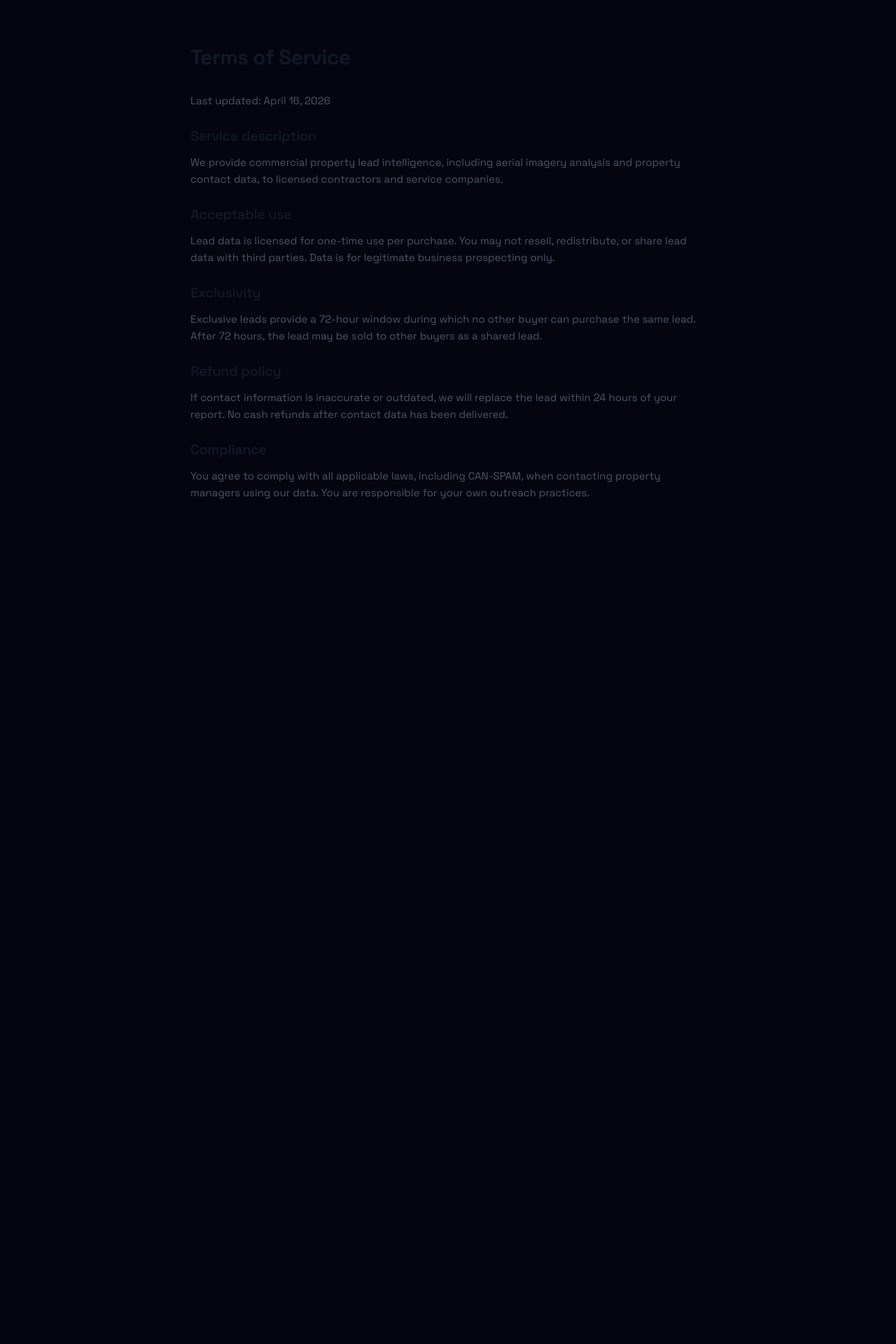
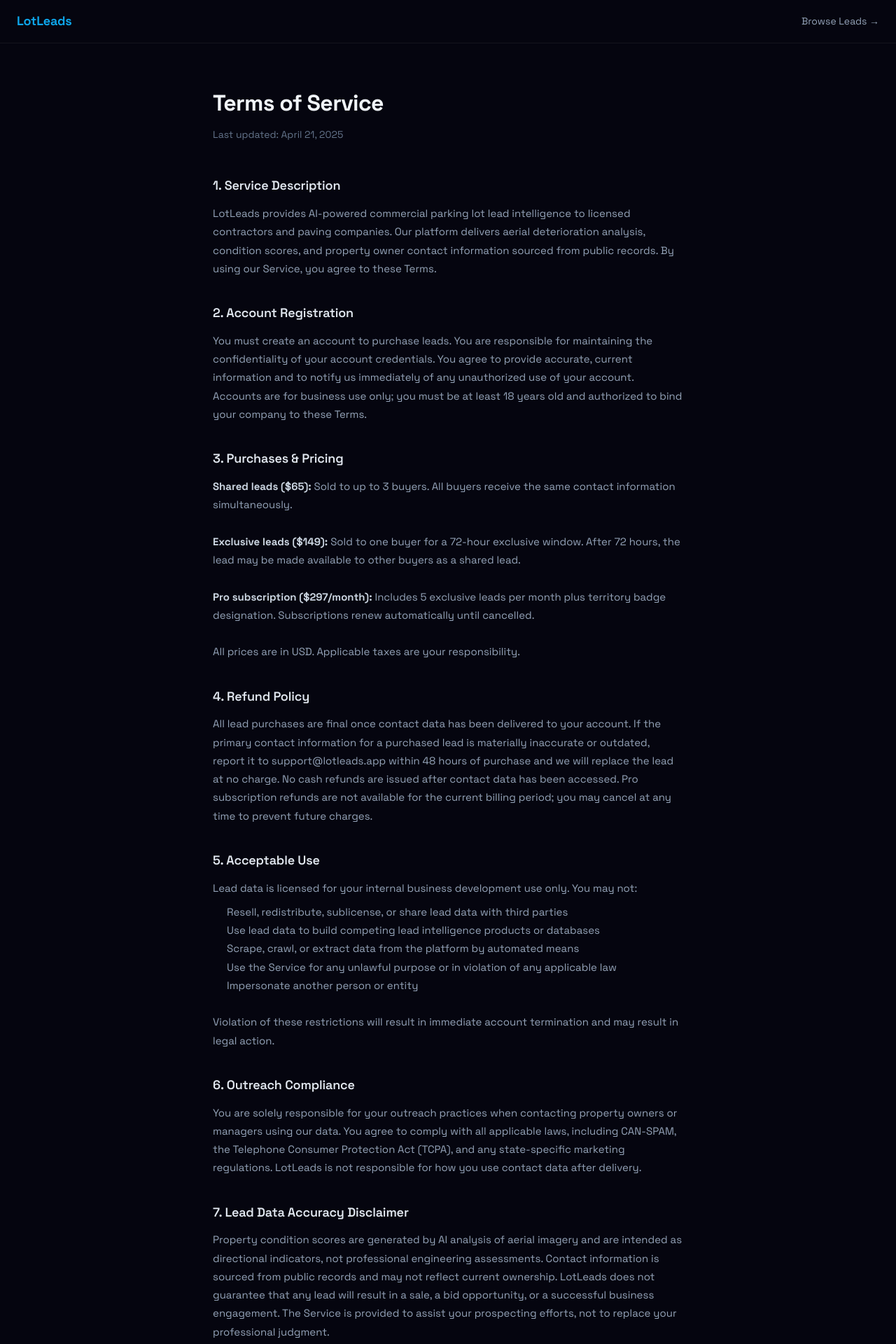
Before and after one commit to adrianmarcus360-wq/lotleads, a Next.js app: page /terms in a window 1280 px wide. Shown: the top 1920 px of the page at 70% size. Before the commit the page ends 800 px from the top, so only its background shows below. Built offline with nearby package versions, Linux system fonts and the light colour scheme.

Commit message:
feat: full terms of service with dark theme styling

```diff
--- a/src/app/terms/page.tsx
+++ b/src/app/terms/page.tsx
@@ -1,20 +1,101 @@
 export default function TermsPage() {
   return (
-    <div className="mx-auto max-w-3xl px-4 py-16">
-      <h1 className="mb-8 text-3xl font-bold text-gray-900">Terms of Service</h1>
-      <div className="prose prose-gray">
-        <p className="text-gray-600 mb-4">Last updated: {new Date().toLocaleDateString('en-US', { year: 'numeric', month: 'long', day: 'numeric' })}</p>
-        <h2 className="text-xl font-semibold text-gray-900 mt-6 mb-3">Service description</h2>
-        <p className="text-gray-600 mb-4">We provide commercial property lead intelligence, including aerial imagery analysis and property contact data, to licensed contractors and service companies.</p>
-        <h2 className="text-xl font-semibold text-gray-900 mt-6 mb-3">Acceptable use</h2>
-        <p className="text-gray-600 mb-4">Lead data is licensed for one-time use per purchase. You may not resell, redistribute, or share lead data with third parties. Data is for legitimate business prospecting only.</p>
-        <h2 className="text-xl font-semibold text-gray-900 mt-6 mb-3">Exclusivity</h2>
-        <p className="text-gray-600 mb-4">Exclusive leads provide a 72-hour window during which no other buyer can purchase the same lead. After 72 hours, the lead may be sold to other buyers as a shared lead.</p>
-        <h2 className="text-xl font-semibold text-gray-900 mt-6 mb-3">Refund policy</h2>
-        <p className="text-gray-600 mb-4">If contact information is inaccurate or outdated, we will replace the lead within 24 hours of your report. No cash refunds after contact data has been delivered.</p>
-        <h2 className="text-xl font-semibold text-gray-900 mt-6 mb-3">Compliance</h2>
-        <p className="text-gray-600 mb-4">You agree to comply with all applicable laws, including CAN-SPAM, when contacting property managers using our data. You are responsible for your own outreach practices.</p>
+    <div style={{ background: '#05050F', minHeight: '100vh', fontFamily: "'Space Grotesk', sans-serif" }}>
+      {/* Nav */}
+      <div style={{ borderBottom: '1px solid rgba(255,255,255,0.06)', padding: '16px 24px', display: 'flex', alignItems: 'center', justifyContent: 'space-between' }}>
+        <a href="/" style={{ color: '#0EA5E9', fontWeight: 700, textDecoration: 'none', fontSize: '18px', letterSpacing: '-0.01em' }}>LotLeads</a>
+        <a href="/leads" style={{ color: '#94a3b8', fontSize: '14px', textDecoration: 'none' }}>Browse Leads →</a>
+      </div>
+
+      {/* Content */}
+      <div style={{ maxWidth: '720px', margin: '0 auto', padding: '60px 24px 80px' }}>
+        <h1 style={{ fontSize: '32px', fontWeight: 700, color: '#f1f5f9', marginBottom: '8px', letterSpacing: '-0.02em' }}>Terms of Service</h1>
+        <p style={{ color: '#64748b', fontSize: '14px', marginBottom: '48px' }}>Last updated: April 21, 2025</p>
+
+        <Section title="1. Service Description">
+          LotLeads provides AI-powered commercial parking lot lead intelligence to licensed contractors and paving companies. Our platform delivers aerial deterioration analysis, condition scores, and property owner contact information sourced from public records. By using our Service, you agree to these Terms.
+        </Section>
+
+        <Section title="2. Account Registration">
+          You must create an account to purchase leads. You are responsible for maintaining the confidentiality of your account credentials. You agree to provide accurate, current information and to notify us immediately of any unauthorized use of your account. Accounts are for business use only; you must be at least 18 years old and authorized to bind your company to these Terms.
+        </Section>
+
+        <Section title="3. Purchases &amp; Pricing">
+          <strong style={{ color: '#cbd5e1' }}>Shared leads ($65):</strong> Sold to up to 3 buyers. All buyers receive the same contact information simultaneously.
+          <br /><br />
+          <strong style={{ color: '#cbd5e1' }}>Exclusive leads ($149):</strong> Sold to one buyer for a 72-hour exclusive window. After 72 hours, the lead may be made available to other buyers as a shared lead.
+          <br /><br />
+          <strong style={{ color: '#cbd5e1' }}>Pro subscription ($297/month):</strong> Includes 5 exclusive leads per month plus territory badge designation. Subscriptions renew automatically until cancelled.
+          <br /><br />
+          All prices are in USD. Applicable taxes are your responsibility.
+        </Section>
+
+        <Section title="4. Refund Policy">
+          All lead purchases are final once contact data has been delivered to your account. If the primary contact information for a purchased lead is materially inaccurate or outdated, report it to support@lotleads.app within 48 hours of purchase and we will replace the lead at no charge. No cash refunds are issued after contact data has been accessed. Pro subscription refunds are not available for the current billing period; you may cancel at any time to prevent future charges.
+        </Section>
+
+        <Section title="5. Acceptable Use">
+          Lead data is licensed for your internal business development use only. You may not:
+          <ul style={{ paddingLeft: '20px', marginTop: '8px' }}>
+            <li>Resell, redistribute, sublicense, or share lead data with third parties</li>
+            <li>Use lead data to build competing lead intelligence products or databases</li>
+            <li>Scrape, crawl, or extract data from the platform by automated means</li>
+            <li>Use the Service for any unlawful purpose or in violation of any applicable law</li>
+            <li>Impersonate another person or entity</li>
+          </ul>
+          <br />
+          Violation of these restrictions will result in immediate account termination and may result in legal action.
+        </Section>
+
+        <Section title="6. Outreach Compliance">
+          You are solely responsible for your outreach practices when contacting property owners or managers using our data. You agree to comply with all applicable laws, including CAN-SPAM, the Telephone Consumer Protection Act (TCPA), and any state-specific marketing regulations. LotLeads is not responsible for how you use contact data after delivery.
+        </Section>
+
+        <Section title="7. Lead Data Accuracy Disclaimer">
+          Property condition scores are generated by AI analysis of aerial imagery and are intended as directional indicators, not professional engineering assessments. Contact information is sourced from public records and may not reflect current ownership. LotLeads does not guarantee that any lead will result in a sale, a bid opportunity, or a successful business engagement. The Service is provided to assist your prospecting efforts, not to replace your professional judgment.
+        </Section>
+
+        <Section title="8. Intellectual Property">
+          LotLeads retains all rights to the platform, scoring models, imagery analysis, and any proprietary data compilations. You retain ownership of any business you generate using our leads. Nothing in these Terms transfers ownership of our platform or data to you.
+        </Section>
+
+        <Section title="9. Termination">
+          We reserve the right to suspend or terminate your account at any time for violation of these Terms, fraudulent activity, or any other reason with reasonable notice. Upon termination, your right to access purchased leads will cease. Credits or unused subscription time will not be refunded upon termination for cause.
+        </Section>
+
+        <Section title="10. Limitation of Liability">
+          To the maximum extent permitted by applicable law, LotLeads and its operators shall not be liable for any indirect, incidental, special, consequential, or punitive damages, including lost profits or business opportunities, arising from your use of the Service. Our total liability to you for any claim shall not exceed the amount you paid to us in the 30 days preceding the claim.
+        </Section>
+
+        <Section title="11. Governing Law">
+          These Terms are governed by the laws of the State of Texas, without regard to conflict of law principles. Any disputes arising under these Terms shall be resolved in the courts of Texas.
+        </Section>
+
+        <Section title="12. Changes to These Terms">
+          We may update these Terms at any time. Continued use of the Service after changes are posted constitutes acceptance of the revised Terms. Material changes will be communicated to registered users by email.
+        </Section>
+
+        <Section title="13. Contact">
+          Questions about these Terms? Email{' '}
+          <a href="mailto:support@lotleads.app" style={{ color: '#0EA5E9', textDecoration: 'none' }}>support@lotleads.app</a>.
+        </Section>
+      </div>
+
+      {/* Footer */}
+      <div style={{ borderTop: '1px solid rgba(255,255,255,0.06)', padding: '24px', textAlign: 'center', color: '#475569', fontSize: '13px' }}>
+        <a href="/" style={{ color: '#0EA5E9', textDecoration: 'none', marginRight: '16px' }}>LotLeads</a>
+        <a href="/privacy" style={{ color: '#64748b', textDecoration: 'none', marginRight: '16px' }}>Privacy Policy</a>
+        <a href="/terms" style={{ color: '#94a3b8', textDecoration: 'none' }}>Terms of Service</a>
       </div>
     </div>
   );
 }
+
+function Section({ title, children }: { title: string; children: React.ReactNode }) {
+  return (
+    <div style={{ marginBottom: '36px' }}>
+      <h2 style={{ fontSize: '18px', fontWeight: 600, color: '#e2e8f0', marginBottom: '12px', letterSpacing: '-0.01em' }}>{title}</h2>
+      <p style={{ fontSize: '15px', lineHeight: '1.75', color: '#94a3b8', margin: 0 }}>{children}</p>
+    </div>
+  );
+}
```
